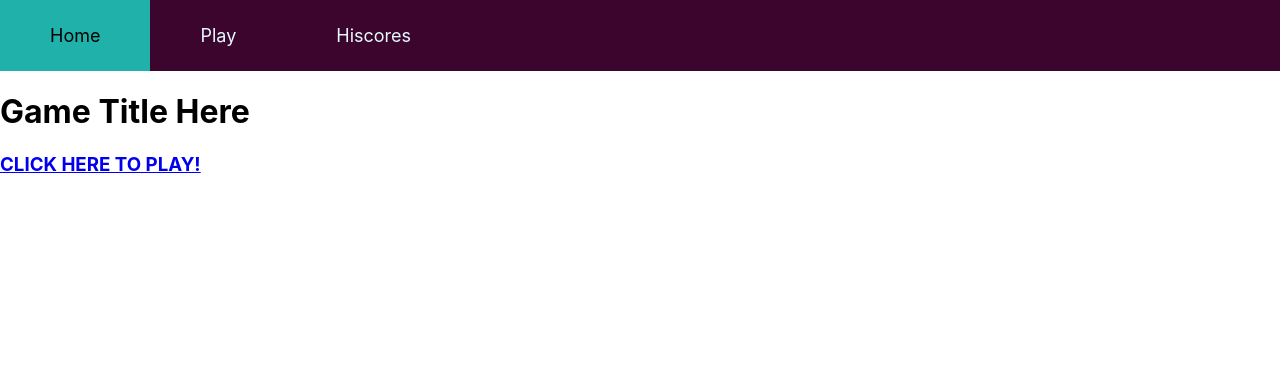
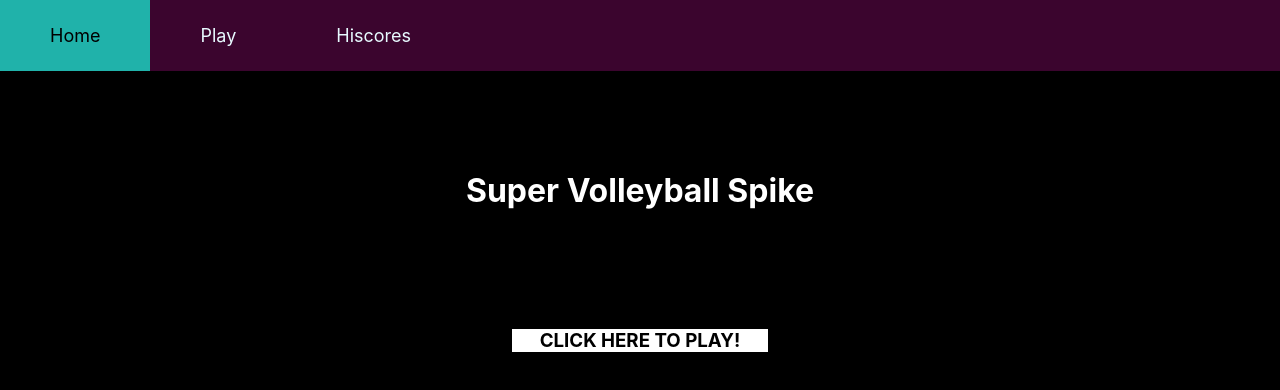
Before and after one commit to nicholas-wilson/react-redux-project, a React (Create React App) app in the folder react-redux-project/: page / in a window 1280 px wide. Shown: the top 390 px of the page. Built offline with nearby package versions, Linux system fonts and the light colour scheme.

Commit message:
added CSS to Home page component

```diff
--- a/react-redux-project/src/App.css
+++ b/react-redux-project/src/App.css
@@ -1,5 +1,5 @@
-.App {
-  text-align: center;
+a {
+  text-decoration: none;
 }
 
 .NavBar ul{
@@ -23,3 +23,25 @@
   color: black;
   background-color: lightseagreen;
 }
+
+.Home {
+  position: fixed;
+  text-align:center;
+  background-color: black;
+  width: 100%;
+  height: 100%;
+}
+
+.Home h1 {
+  padding: 100px;
+  margin: 0px;
+  color: white;
+}
+
+.Home div {
+  margin: auto;
+  background: white;
+  color: black;
+  width: 20%;
+  height: 20;
+}
--- a/react-redux-project/src/components/Home.js
+++ b/react-redux-project/src/components/Home.js
@@ -6,8 +6,8 @@ class Home extends Component {
   render() {
     return (
       <div className="Home">
-        <h1>Game Title Here</h1>
-        <Link to="/play"><h3>CLICK HERE TO PLAY!</h3></Link>
+        <h1>Super Volleyball Spike</h1>
+        <Link to="/play"><div><h3>CLICK HERE TO PLAY!</h3></div></Link>
       </div>
     )
   }
```
